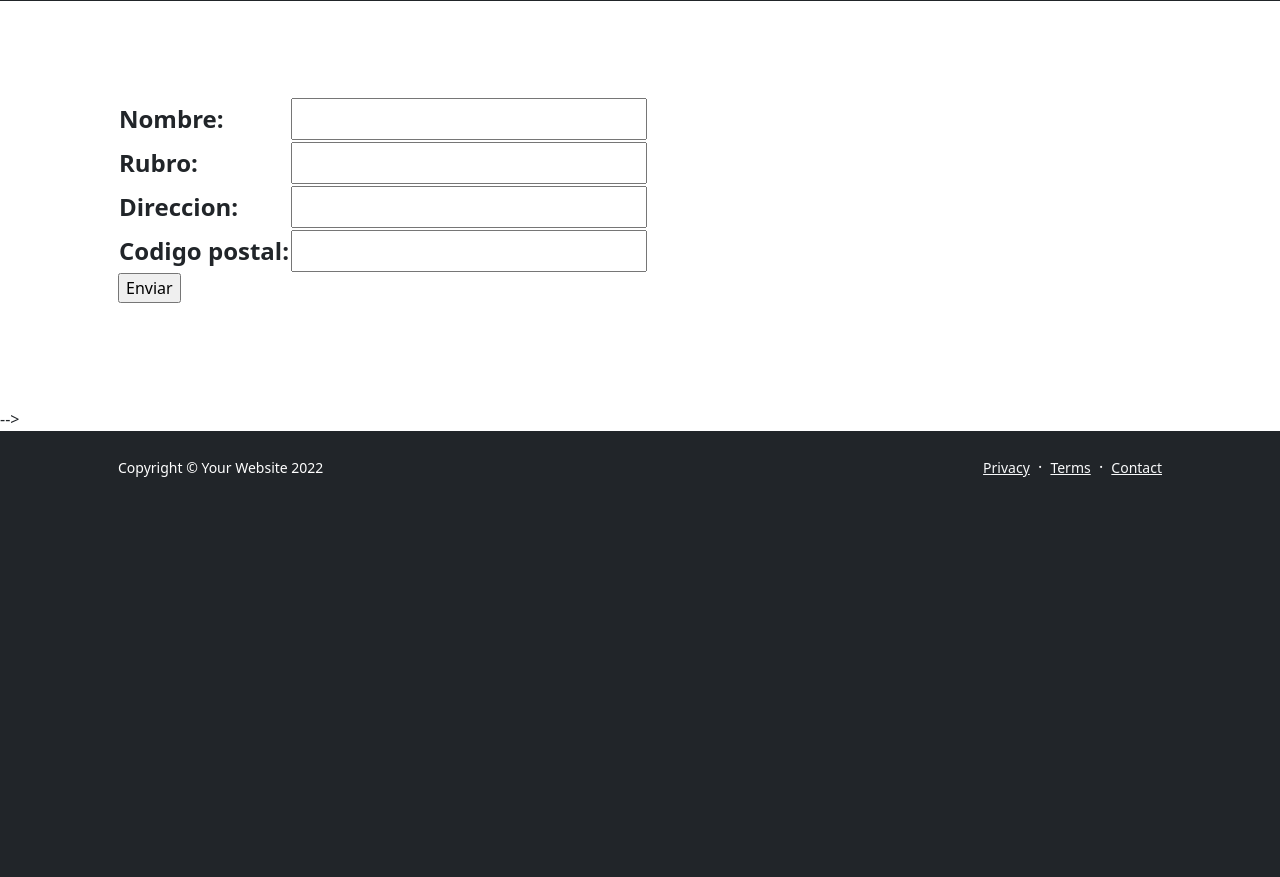
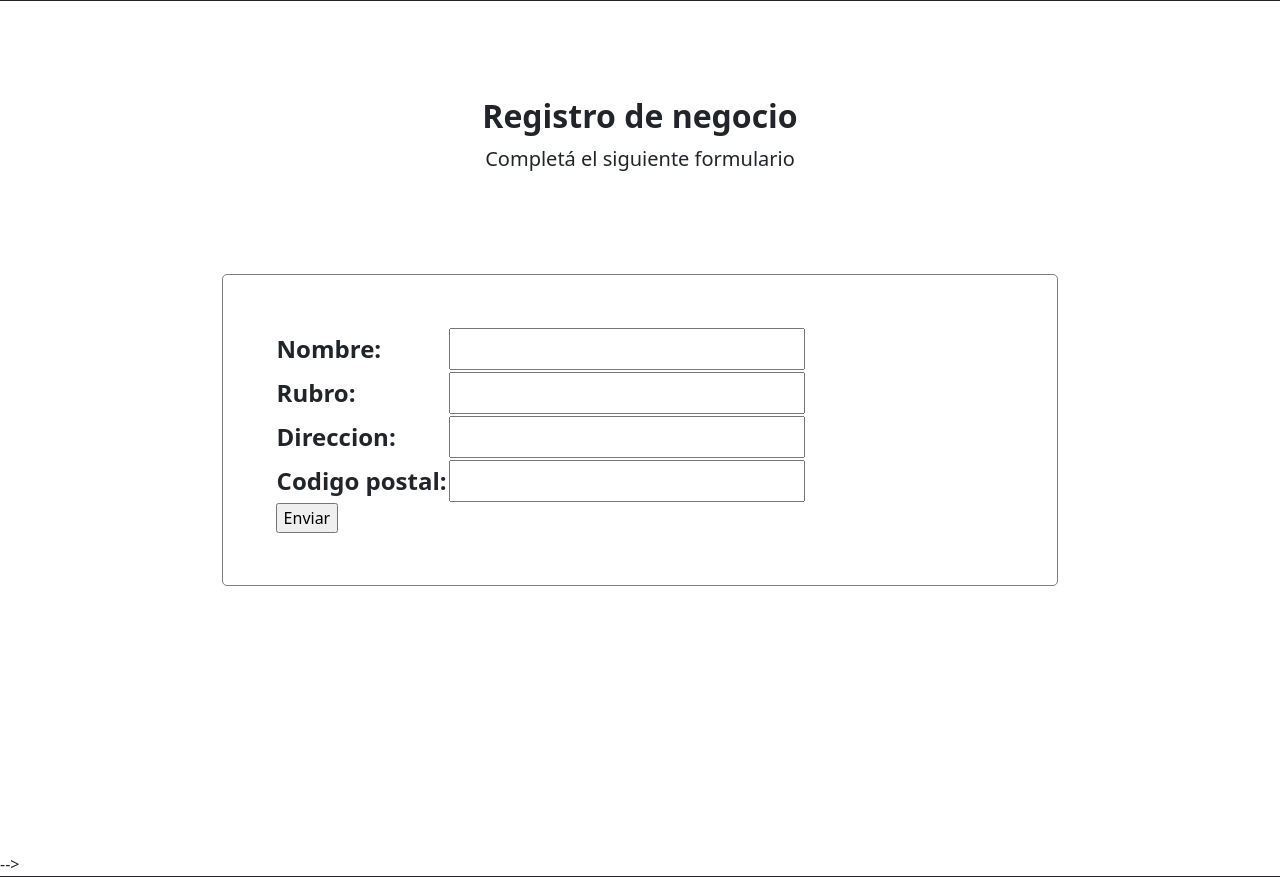
Before and after one commit to ckalvaro/proyecto_coder, a Django app: page /AppNegocio/form_negocio/ in a window 1280 px wide. Shown: the part 518-1395 px from the top of the page. Before the commit the page ends 995 px from the top, so only its background shows below. Run offline with Django 4.2, Linux system fonts and the light colour scheme; grey boxes labelled with a size stand in for pictures from a placeholder-image service; some libraries are stand-ins or nearby versions.

Commit message:
Título con clases del bootstrap

```diff
--- a/AppNegocio/templates/AppNegocio/hijo.html
+++ b/AppNegocio/templates/AppNegocio/hijo.html
@@ -1,13 +1,96 @@
 {% extends "AppNegocio/padre.html" %}
 {% load static %}
+
+
 {% block contenidoQueCambia %}
-<form method="post" action="{% url 'formulario_negocio' %}"> {% csrf_token %}
-<table>
-    {{ miFormularioNegocio.as_table }}
-</table>
 
-<input type="submit" value="Enviar">
 
-</form>
+    <div class="text-center mb-5">
+        <h2 class="fw-bolder">Registro de negocio</h2>
+        <p class="lead mb-0">Completá el siguiente formulario</p>
+    </div>
+
+    <div class="form-container">
+
+            <form method="post" action="{% url 'formulario_negocio' %}" class="form-negocio"> {% csrf_token %}
+
+                    <table>
+
+                        {{ miFormularioNegocio.as_table }}
+
+                    </table>
+
+                    <input type="submit" value="Enviar">
+
+            </form>
+
+    </div>
+
 <h2> {{ mensaje }} </h2>
+
 {% endblock %}
+
+<div class="container px-5 my-5 px-5">
+    <div class="text-center mb-5">
+        <div class="feature bg-primary bg-gradient text-white rounded-3 mb-3"><i class="bi bi-envelope"></i></div>
+        <h2 class="fw-bolder">Get in touch</h2>
+        <p class="lead mb-0">We'd love to hear from you</p>
+    </div>
+    <div class="row gx-5 justify-content-center">
+        <div class="col-lg-6">
+            <!-- * * * * * * * * * * * * * * *-->
+            <!-- * * SB Forms Contact Form * *-->
+            <!-- * * * * * * * * * * * * * * *-->
+            <!-- This form is pre-integrated with SB Forms.-->
+            <!-- To make this form functional, sign up at-->
+            <!-- https://startbootstrap.com/solution/contact-forms-->
+            <!-- to get an API token!-->
+            <form id="contactForm" data-sb-form-api-token="API_TOKEN">
+                <!-- Name input-->
+                <div class="form-floating mb-3">
+                    <input class="form-control" id="name" type="text" placeholder="Enter your name..." data-sb-validations="required" data-sb-can-submit="no">
+                    <label for="name">Full name</label>
+                    <div class="invalid-feedback" data-sb-feedback="name:required">A name is required.</div>
+                </div>
+                <!-- Email address input-->
+                <div class="form-floating mb-3">
+                    <input class="form-control" id="email" type="email" placeholder="name@example.com" data-sb-validations="required,email" data-sb-can-submit="no">
+                    <label for="email">Email address</label>
+                    <div class="invalid-feedback" data-sb-feedback="email:required">An email is required.</div>
+                    <div class="invalid-feedback" data-sb-feedback="email:email">Email is not valid.</div>
+                </div>
+                <!-- Phone number input-->
+                <div class="form-floating mb-3">
+                    <input class="form-control" id="phone" type="tel" placeholder="(123) 456-7890" data-sb-validations="required" data-sb-can-submit="no">
+                    <label for="phone">Phone number</label>
+                    <div class="invalid-feedback" data-sb-feedback="phone:required">A phone number is required.</div>
+                </div>
+                <!-- Message input-->
+                <div class="form-floating mb-3">
+                    <textarea class="form-control" id="message" type="text" placeholder="Enter your message here..." style="height: 10rem" data-sb-validations="required" data-sb-can-submit="no"></textarea>
+                    <label for="message">Message</label>
+                    <div class="invalid-feedback" data-sb-feedback="message:required">A message is required.</div>
+                </div>
+                <!-- Submit success message-->
+                <!---->
+                <!-- This is what your users will see when the form-->
+                <!-- has successfully submitted-->
+                <div class="d-none" id="submitSuccessMessage">
+                    <div class="text-center mb-3">
+                        <div class="fw-bolder">Form submission successful!</div>
+                        To activate this form, sign up at
+                        <br>
+                        <a href="https://startbootstrap.com/solution/contact-forms">https://startbootstrap.com/solution/contact-forms</a>
+                    </div>
+                </div>
+                <!-- Submit error message-->
+                <!---->
+                <!-- This is what your users will see when there is-->
+                <!-- an error submitting the form-->
+                <div class="d-none" id="submitErrorMessage"><div class="text-center text-danger mb-3">Error sending message!</div></div>
+                <!-- Submit Button-->
+                <div class="d-grid"><button class="btn btn-primary btn-lg disabled" id="submitButton" type="submit">Submit</button></div>
+            </form>
+        </div>
+    </div>
+</div>
```
